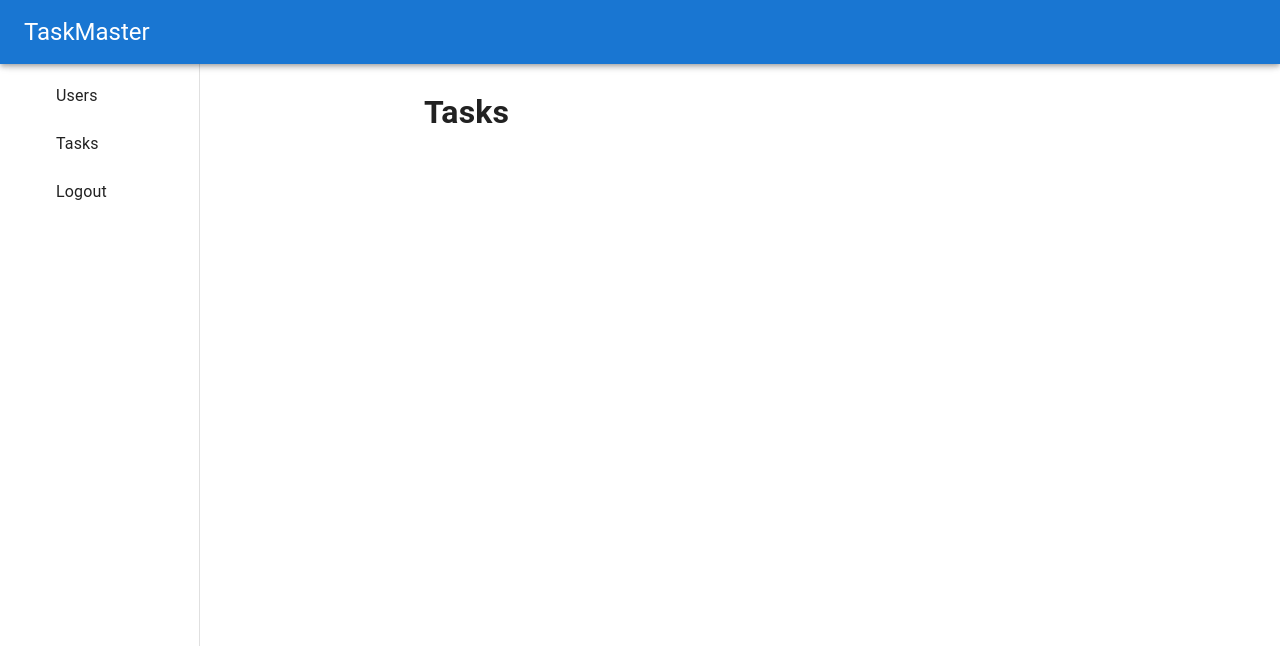
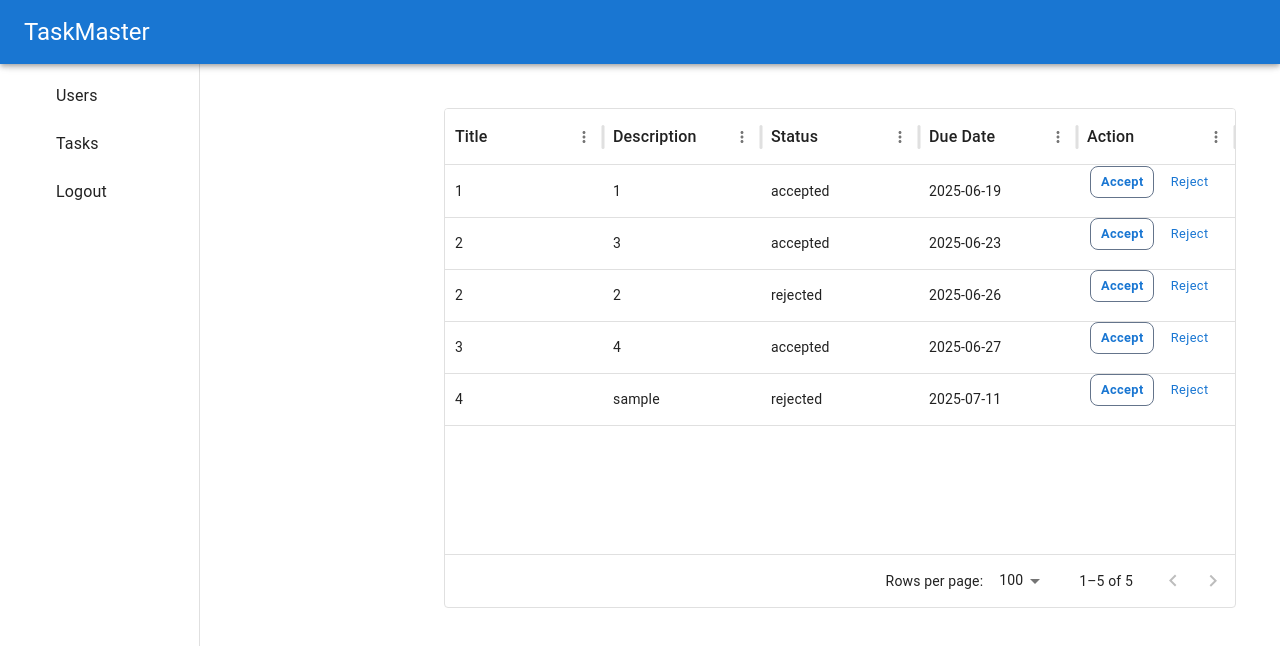
Before and after one commit to KirtanV19/MUI, a React (Vite) app: page /tasks in a window 1280 px wide. Shown: the top 646 px of the page. Built offline with nearby package versions, Linux system fonts and the light colour scheme; data requests are answered from the project's data file; some icons are missing.

Commit message:
Load columns and row in custom-table and apply relevant changes.

```diff
--- a/src/components/Tasks.jsx
+++ b/src/components/Tasks.jsx
@@ -2,9 +2,11 @@ import { useEffect } from "react";
 import CustomTable from "../shared/CustomTable";
 import { useSelector, useDispatch } from "react-redux";
 import { fetchTasks } from "../redux/slices/task.slices";
+import { Box } from "@mui/material";
+import CustomButton from "../shared/CustomButton";
 
 const Users = () => {
-    const { items } = useSelector((state) => state.users);
+    const { items, loading, error } = useSelector((state) => state.tasks);
     const dispatch = useDispatch();
 
     useEffect(() => {
@@ -12,10 +14,51 @@ const Users = () => {
     }, [dispatch]);
 
     console.log("Tasks:- ", items);
+
+    const columns = [
+        { field: "title", headerName: "Title", flex: 1 },
+        { field: "description", headerName: "Description", flex: 1 },
+        { field: "status", headerName: "Status", flex: 1 },
+        { field: "dueDate", headerName: "Due Date", flex: 1 },
+        {
+            field: "actions",
+            headerName: "Action",
+            flex: 1,
+            sortable: false,
+            renderCell: () => (
+                <Box
+                    sx={{
+                        display: "flex",
+                        alignItems: "center",
+                        justifyContent: "space-evenly",
+                    }}
+                >
+                    <CustomButton
+                        variant="outlined"
+                        size="small" // use custom-class
+                        onClick={() => alert("accept")}
+                    >
+                        Accept
+                    </CustomButton>
+                    <CustomButton
+                        variant="text"
+                        size="small" // use custom-class
+                        onClick={() => alert("reject")}
+                    >
+                        Reject
+                    </CustomButton>
+                </Box>
+            ),
+        },
+    ];
+
+    if (error) {
+        return <p style={{ color: "red", textAlign: "center" }}>Error: {error}</p>;
+    }
+
     return (
-        <div>
-            {/* <CustomTable /> */}
-            <h1>Tasks</h1>
+        <div style={{ padding: 20 }}>
+            <CustomTable data={items} columns={columns} loading={loading} />
         </div>
     );
 };
--- a/src/components/Users.jsx
+++ b/src/components/Users.jsx
@@ -4,7 +4,7 @@ import { useSelector, useDispatch } from "react-redux";
 import { fetchUsers } from "../redux/slices/user.slices";
 
 const Users = () => {
-    const { items } = useSelector((state) => state.users);
+    const { items, loading, error } = useSelector((state) => state.users);
     const dispatch = useDispatch();
 
     useEffect(() => {
@@ -12,10 +12,20 @@ const Users = () => {
     }, [dispatch]);
 
     console.log("Users:- ", items);
+
+    const columns = [
+        { field: "name", headerName: "Name", flex: 1 },
+        { field: "email", headerName: "Email", flex: 1 },
+        { field: "role", headerName: "Role", flex: 1 },
+    ];
+
+    if (error) {
+        return <p style={{ color: "red", textAlign: "center" }}>Error: {error}</p>;
+    }
+
     return (
-        <div>
-            {/* <CustomTable /> */}
-            <h1>Users</h1>
+        <div style={{ padding: 20 }}>
+            <CustomTable data={items} columns={columns} loading={loading} />
         </div>
     );
 };
--- a/src/redux/slices/task.slices.js
+++ b/src/redux/slices/task.slices.js
@@ -13,6 +13,7 @@ export const fetchTasks = createAsyncThunk(
     }
   }
 );
+
 const tasks = createSlice({
   name: "tasks",
   initialState: {
--- a/src/redux/slices/user.slices.js
+++ b/src/redux/slices/user.slices.js
@@ -25,6 +25,7 @@ const users = createSlice({
     builder
       .addCase(fetchUsers.pending, (state) => {
         state.loading = true;
+        state.error = null;
       })
       .addCase(fetchUsers.fulfilled, (state, action) => {
         state.loading = false;
--- a/src/shared/CustomTable/index.jsx
+++ b/src/shared/CustomTable/index.jsx
@@ -1,12 +1,31 @@
-import { DataGrid } from '@mui/x-data-grid'
-import { Box, } from '@mui/material'
+import { DataGrid } from "@mui/x-data-grid";
+import { Box, CircularProgress, Typography } from "@mui/material";
 
-const CustomTable = () => {
+const CustomTable = ({ data = [], columns = [], loading = false, height = 500 }) => {
     return (
-        <Box>
-            <DataGrid />
+        <Box sx={{ height, width: "100%" }}>
+            {loading ? (
+                <Box sx={{ display: "flex", justifyContent: "center", alignItems: "center", height: "100%" }}>
+                    <CircularProgress />
+                </Box>
+            ) : data.length === 0 ? (
+                <Typography textAlign="center" mt={4}>
+                    No records found.
+                </Typography>
+            ) : (
+                <DataGrid
+                    rows={data}
+                    columns={columns}
+                    sx={{
+                        "& .MuiDataGrid-columnHeaders": {
+                            fontWeight: "bold",
+                            fontSize: "1rem",
+                        },
+                    }}
+                />
+            )}
         </Box>
-    )
-}
+    );
+};
 
 export default CustomTable;
--- a/src/theme/theme.jsx
+++ b/src/theme/theme.jsx
@@ -47,6 +47,11 @@ const theme = createTheme({
                         backgroundColor: COLORS.NEUTRAL.light,
                     },
                 },
+                sizeSmall: {
+                    fontSize: "0.8rem",
+                    padding: "4px 8px",
+                    minHeight: "32px",
+                },
             },
         },
         MuiTextField: {
```
